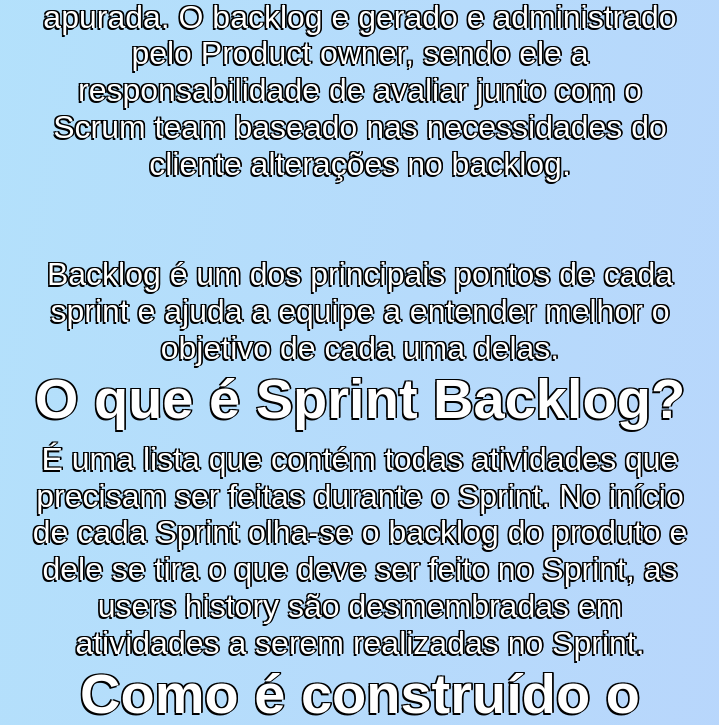
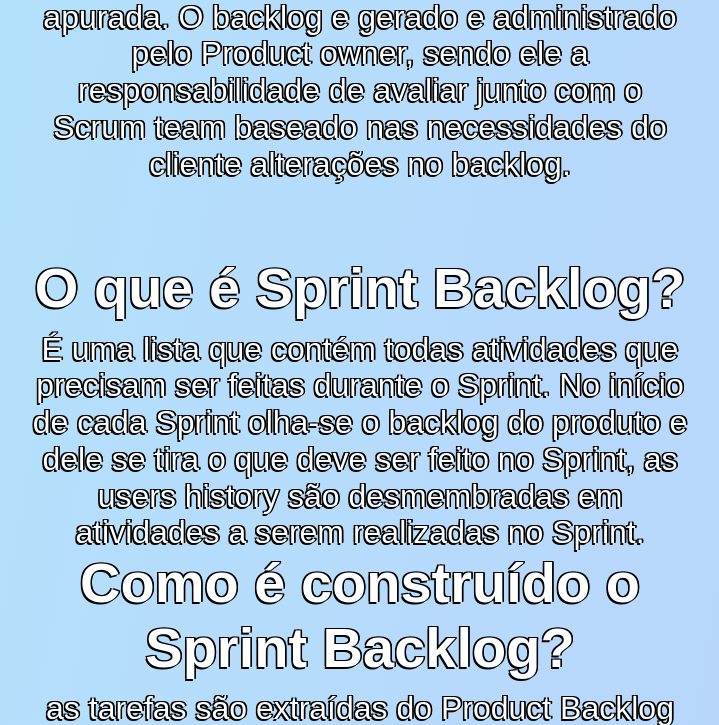
Before and after one commit to felipereira10/Code-6-Wave-1-API, a Flask app: page /Ferramentas in a window 1280 px wide. Shown: the part 1788-2513 px from the top of the page, without its empty margins (280-999 px from the left). Run offline with Flask 3, Linux system fonts and the light colour scheme; some web fonts are replaced.

Commit message:
att 23/04

```diff
--- a/Templates/ferramentas.html
+++ b/Templates/ferramentas.html
@@ -45,9 +45,7 @@
             <br><br><br><br>
         </div>
         <div class="sprint backlog">
-            <p>
-            Backlog é um dos principais pontos de cada sprint e ajuda a equipe a entender melhor o objetivo de cada uma delas.
-            </p>
+
             <h2>O que é Sprint Backlog?</h2>
            <p>
             É uma lista que contém todas atividades que precisam ser feitas durante o Sprint.
```
